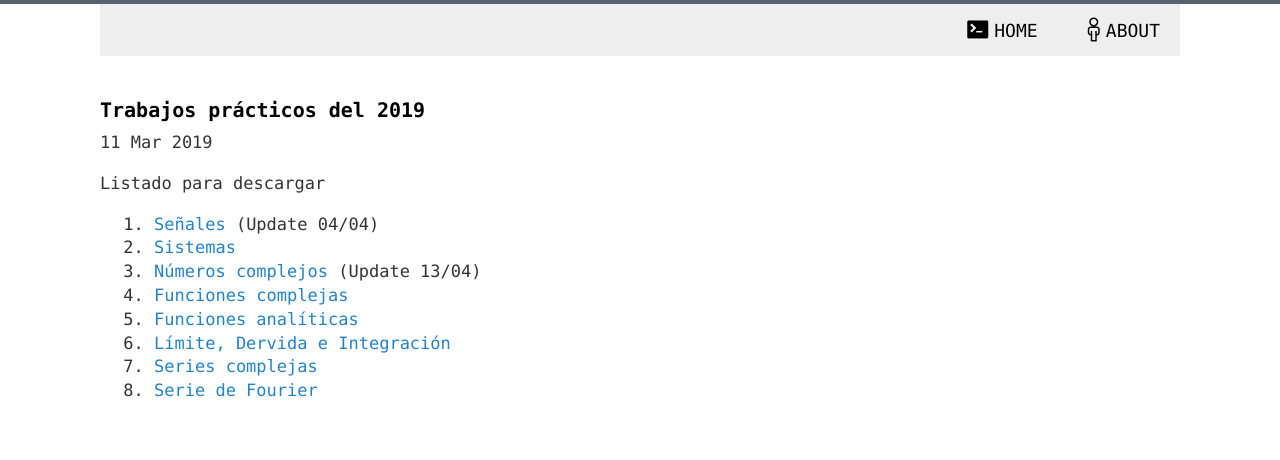
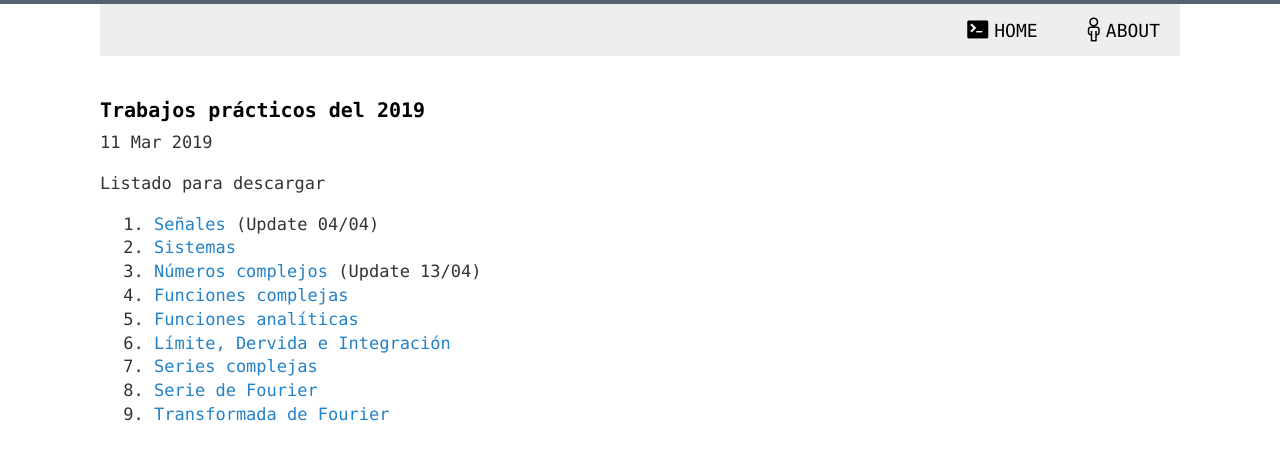
Before and after one commit to 1nv1/UTN-FRN-ASS, a Jekyll site: the page built from _posts/2019-03-11-TPs2019.markdown, in a window 1280 px wide. Shown: the top 460 px of the page. Built offline with Jekyll 4.4.1, drawn with Linux system fonts in a browser that asks for light colours; comment, search, counter and statistics services are not loaded.

Commit message:
Adding TP09

```diff
--- a/_posts/2019-03-11-TPs2019.markdown
+++ b/_posts/2019-03-11-TPs2019.markdown
@@ -17,3 +17,4 @@ Listado para descargar
 6. <a href="https://drive.google.com/open?id=1hs1rKI01bZe0LeuujlIClghEDXzwesUw" target="_blank">Límite, Dervida e Integración</a>
 7. <a href="https://drive.google.com/open?id=1k8zQzEFzSMGZbNJUdUi0IABFsatHCEjJ" target="_blank">Series complejas</a>
 8. <a href="https://drive.google.com/open?id=1eFcVFCIIZbs63ttBSv1dPZlTPx8oJjkI" target="_blank">Serie de Fourier</a>
+9. <a href="https://drive.google.com/open?id=1jhkzNL92eUbczLXoy2CI_8FEX5uh_9kb" target="_blank">Transformada de Fourier</a>
```
